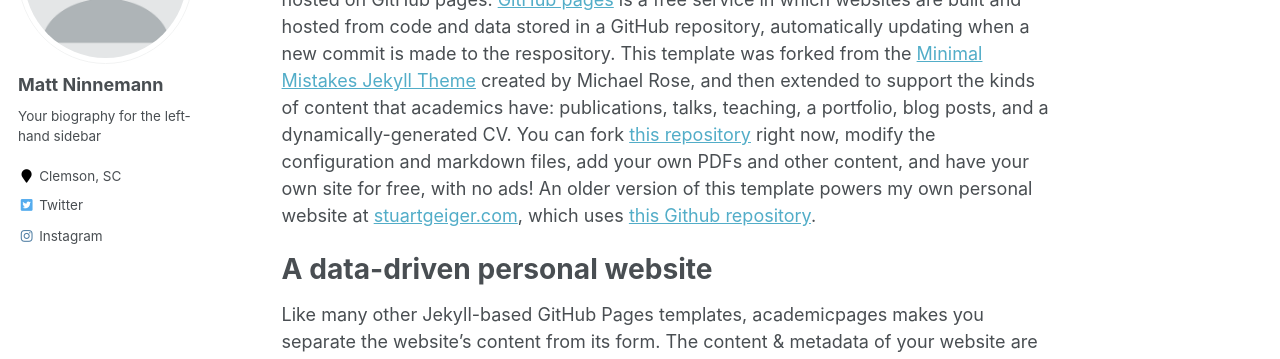
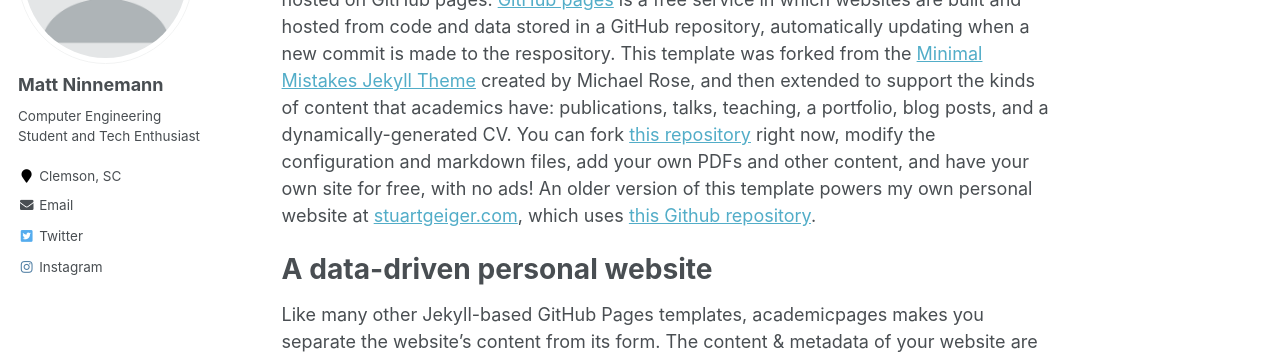
Before and after one commit to maygoo23/maygoo23.github.io, a Jekyll site: the page built from _pages/about.md, in a window 1280 px wide. Shown: the part 229-588 px from the top of the page. Built offline with Jekyll 4.4.1, drawn with Linux system fonts in a browser that asks for light colours.

Commit message:
Update Final for tonight

```diff
--- a/_config.yml
+++ b/_config.yml
@@ -10,7 +10,7 @@ locale                   : "en-US"
 title                    : "Matt Ninnemann"
 title_separator          : "-"
 name                     : &name "Matt Ninnemann"
-description              : &description "Computer Engineering Student and Tech Enthusiast"
+description              : &description "Matt Ninnemann's Personal Website"
 url                      : https://mattninnemann.com # the base hostname & protocol for your site e.g. "https://mmistakes.github.io"
 baseurl                  : "" # the subpath of your site, e.g. "/blog"
 repository               : "academicpages/academicpages.github.io"
@@ -82,12 +82,12 @@ analytics:
 author:
   name             : "Matt Ninnemann"
   avatar           : "profile.png"
-  bio              : "Your biography for the left-hand sidebar"
+  bio              : "Computer Engineering Student and Tech Enthusiast"
   location         : "Clemson, SC"
   employer         :
   pubmed           : #"https://www.ncbi.nlm.nih.gov/pubmed/?term=john+snow"
   googlescholar    : #"http://yourfullgooglescholarurl.com"
-  email            :
+  email            : "matthewninnemann@gmail.com"
   researchgate     :  # example: "https://www.researchgate.net/profile/yourprofile"
   uri              :
   bitbucket        :
```
